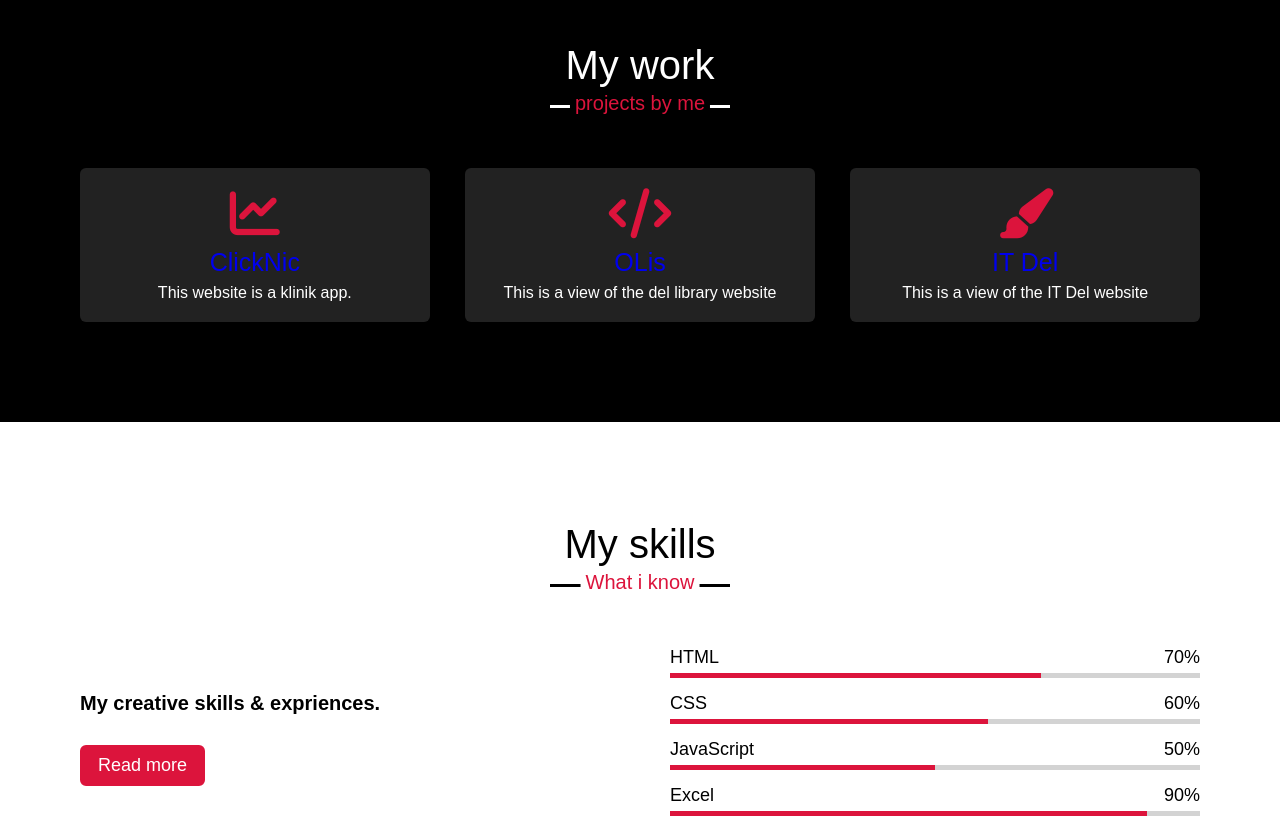
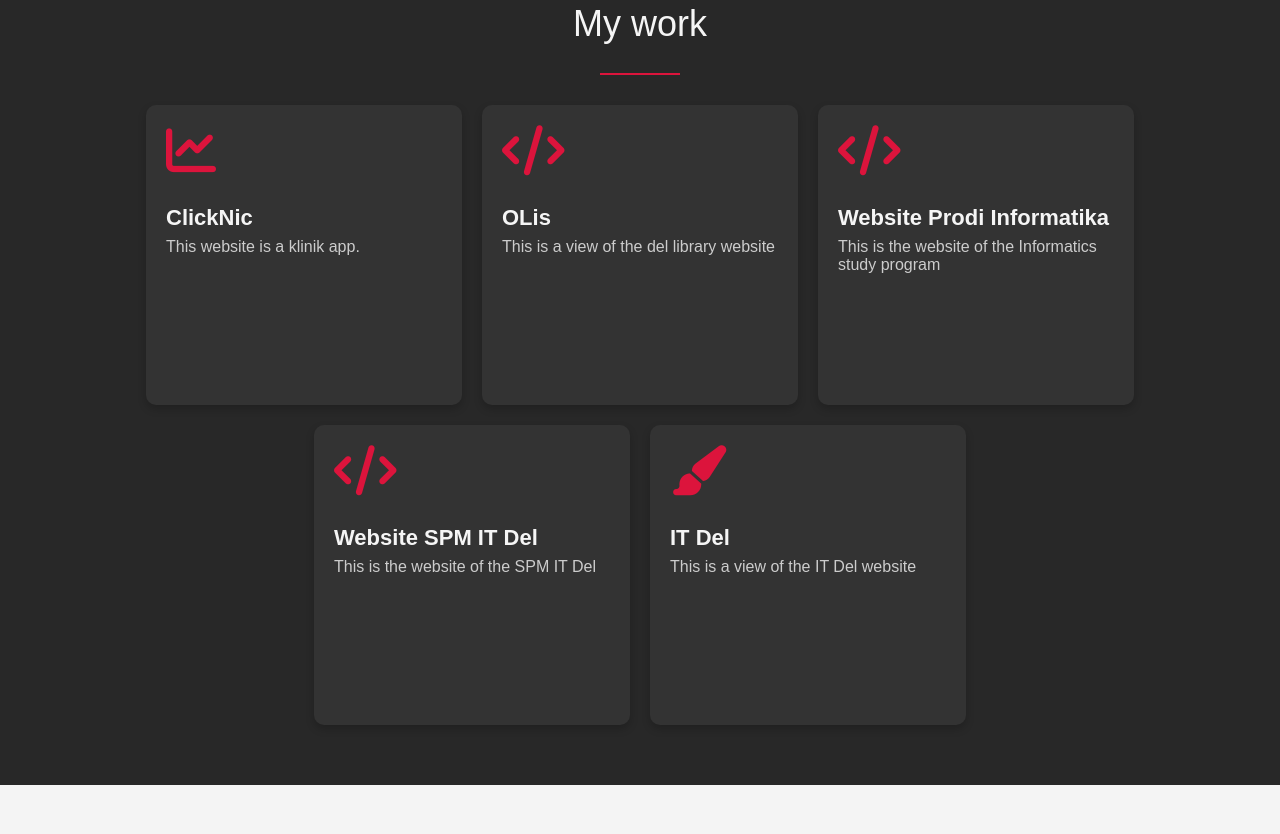
Before and after one commit to ifs21050-itdel/Portfolio-Ellasilaban, a plain HTML site: page index.html in a window 1280 px wide. Shown: the part 1586-2420 px from the top of the page. Drawn offline with nearby package versions, Linux system fonts and the light colour scheme.

Commit message:
first commit

```diff
--- a/index.html
+++ b/index.html
@@ -58,7 +58,7 @@
               I'm Ella and I'm a <span class="typing-2"></span>
             </div>
             <p>My name is Ella Silaban. I am a Student. I also have experience working in a timber company as a SIPUHH operator </p>
-            <a href="resume.pdf">Download CV</a>
+            <a href="Ella Silaban_CV.jpg">Download CV</a>
           </div>
         </div>
       </div>
@@ -89,6 +89,26 @@
 
       <div class="card">
         <div class="box">
+          <i class="fas fa-code"></i>
+          <div class="text">
+            <a href="https://s1if.delcom.org/">Website Prodi Informatika</a>
+          </div>
+          <p>This is the website of the Informatics study program</p>
+        </div>
+      </div>
+
+      <div class="card">
+        <div class="box">
+          <i class="fas fa-code"></i>
+          <div class="text">
+            <a href="https://github.com/gabrielhtg/SPM-ITDel.git">Website SPM IT Del</a>
+          </div>
+          <p>This is the website of the SPM IT Del</p>
+        </div>
+      </div>
+
+      <div class="card">
+        <div class="box">
           <i class="fas fa-paint-brush"></i>
           <div class="text"><a href="Ella Silaban.pdf">IT Del</a></div>
           <p>This is a view of the IT Del website</p>
@@ -97,6 +117,7 @@
     </div>
   </div>
 </section>
+
 
     <!-- Skills Section -->
     <section class="skills" id="skills">
--- a/style.css
+++ b/style.css
@@ -248,65 +248,173 @@ section .title::after {
   color: crimson;
   background: none;
 }
+
 /* My work section styling */
 .mywork {
   color: white;
-  background: black;
+  background: #282828;
+  padding: 60px 0;
 }
+
+.mywork .title {
+  font-size: 36px;
+  text-align: center;
+  margin-bottom: 40px;
+  position: relative;
+  color: #f5f5f5;
+}
+
 .mywork .title::before {
-  background: white;
-}
-.mywork .title::after {
-  background: black;
-  content: "projects by me";
-}
-.mywork .mywork-content .card {
-  width: calc(33% - 20px);
-  background: #222;
-  text-align: center;
-  border-radius: 6px;
-  padding: 20px 25px;
-  cursor: pointer;
-  transition: all 0.3s ease;
-}
-.mywork .mywork-content .card:hover {
+  content: "";
+  position: absolute;
+  left: 50%;
+  bottom: -10px;
+  transform: translateX(-50%);
+  height: 2px;
+  width: 80px;
   background: crimson;
 }
+
+.mywork .title::after {
+  position: absolute;
+  left: 50%;
+  bottom: -30px;
+  transform: translateX(-50%);
+  color: #ddd;
+  font-size: 16px;
+  background: #282828;
+  padding: 0 10px;
+}
+
+.mywork .mywork-content {
+  display: flex;
+  flex-wrap: wrap;
+  justify-content: center;
+  gap: 20px;
+}
+
+.mywork .mywork-content .card {
+  width: calc(30% - 20px);
+  background: #333;
+  border-radius: 10px;
+  overflow: hidden;
+  box-shadow: 0 4px 8px rgba(0, 0, 0, 0.2);
+  transition: transform 0.3s, box-shadow 0.3s;
+  display: flex;
+  flex-direction: column;
+  justify-content: space-between;
+  height: 300px; /* Set a fixed height for all cards */
+}
+
+.mywork .mywork-content .card:hover {
+  transform: translateY(-10px);
+  box-shadow: 0 12px 24px rgba(0, 0, 0, 0.2);
+}
+
 .mywork .mywork-content .card .box {
-  transition: all 0.3s ease;
+  padding: 20px;
+  transition: transform 0.3s;
 }
+
 .mywork .mywork-content .card:hover .box {
-  transform: scale(1.05);
+  transform: translateY(-5px);
 }
+
 .mywork .mywork-content .card i {
   font-size: 50px;
   color: crimson;
-  transition: color 0.3s ease;
+  margin-bottom: 20px;
+  transition: color 0.3s;
 }
+
 .mywork .mywork-content .card:hover i {
-  background: white;
+  color: #fff;
 }
+
 .mywork .mywork-content .card .text {
-  font-size: 25px;
-  font-weight: 500;
+  font-size: 22px;
+  font-weight: 600;
   margin: 10px 0 7px 0;
+  color: #f5f5f5;
+}
+
+.mywork .mywork-content .card .text a {
+  color: #f5f5f5;
+  text-decoration: none;
+  transition: color 0.3s;
+}
+
+.mywork .mywork-content .card:hover .text a {
+  color: crimson;
+}
+
+.mywork .mywork-content .card p {
+  color: #ccc;
+  font-size: 16px;
+  flex-grow: 1; /* Make the paragraph take up remaining space */
 }
 
 /* Skills section styling */
+.skills {
+  color: #333;
+  background: #f4f4f4;
+  padding: 60px 0;
+}
+
+.skills .title {
+  font-size: 36px;
+  text-align: center;
+  margin-bottom: 40px;
+  position: relative;
+  color: #333;
+}
+
+.skills .title::before {
+  content: "";
+  position: absolute;
+  left: 50%;
+  bottom: -10px;
+  transform: translateX(-50%);
+  height: 2px;
+  width: 80px;
+  background: crimson;
+}
+
 .skills .title::after {
-  content: "What i know";
+  position: absolute;
+  left: 50%;
+  bottom: -30px;
+  transform: translateX(-50%);
+  color: #333;
+  font-size: 16px;
+  background: #f4f4f4;
+  padding: 0 10px;
 }
+
+.skills .skills-content {
+  display: flex;
+  flex-wrap: wrap;
+  gap: 20px;
+  justify-content: center;
+}
+
 .skills .skills-content .column {
   width: calc(50% - 30px);
 }
+
 .skills .skills-content .left .text {
   font-size: 20px;
   font-weight: 600;
   margin-bottom: 10px;
+  color: crimson;
 }
+
 .skills .skills-content .left p {
   text-align: justify;
+  line-height: 1.6;
+  color: #555;
 }
+
 .skills .skills-content .left a {
   display: inline-block;
   background: crimson;
@@ -317,32 +425,40 @@ section .title::after {
   margin-top: 20px;
   border-radius: 6px;
   border: 2px solid crimson;
+  text-decoration: none;
   transition: all 0.3s ease;
 }
+
 .skills .skills-content .left a:hover {
   color: crimson;
   background: none;
 }
+
 .skills .skills-content .right .bars {
-  margin-bottom: 15px;
+  margin-bottom: 20px;
 }
 
 .skills .skills-content .right .info {
   display: flex;
-  margin-bottom: 5px;
   align-items: center;
   justify-content: space-between;
+  margin-bottom: 5px;
+  color: #555;
 }
+
 .skills .skills-content .right span {
   font-weight: 500;
   font-size: 18px;
 }
+
 .skills .skills-content .right .line {
-  height: 5px;
+  height: 8px;
   width: 100%;
-  background: lightgrey;
+  background: #ddd;
   position: relative;
+  border-radius: 10px;
 }
+
 .skills .skills-content .right .line::before {
   content: "";
   position: absolute;
@@ -350,16 +466,22 @@ section .title::after {
   left: 0;
   top: 0;
   background: crimson;
+  border-radius: 10px;
+  transition: width 0.3s ease;
 }
+
 .skills-content .right .html::before {
   width: 70%;
 }
+
 .skills-content .right .css::before {
   width: 60%;
 }
+
 .skills-content .right .js::before {
   width: 50%;
 }
+
 .skills-content .right .excel::before {
   width: 90%;
 }
```
Also changed, not shown: resume.html (+11 -2 lines), Ella Silaban_CV.jpg (added). Lines whose indentation alone changed are shown as unchanged.
